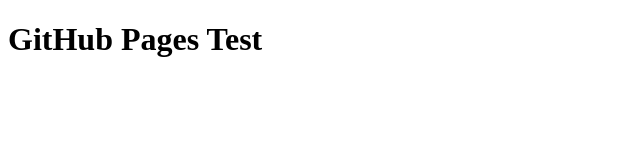
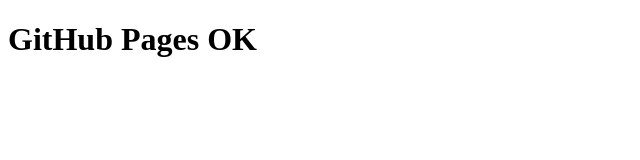
Before and after one commit to hammercole87-cmyk/hammercole87-cmyk.github.io, a plain HTML site: page index.html in a window 1280 px wide. Shown: the full height of the page, 0-640 px from the left. Drawn offline with Linux system fonts and the light colour scheme.

Commit message:
Update index.html

```diff
--- a/index.html
+++ b/index.html
@@ -1,7 +1,10 @@
 <!DOCTYPE html>
 <html>
-<body>
-  <h1>GitHub Pages Test</h1>
-  <script src="hook.js"></script>
-</body>
+  <head>
+    <title>Test</title>
+  </head>
+  <body>
+    <h1>GitHub Pages OK</h1>
+    <script src="hook.js"></script>
+  </body>
 </html>
```
